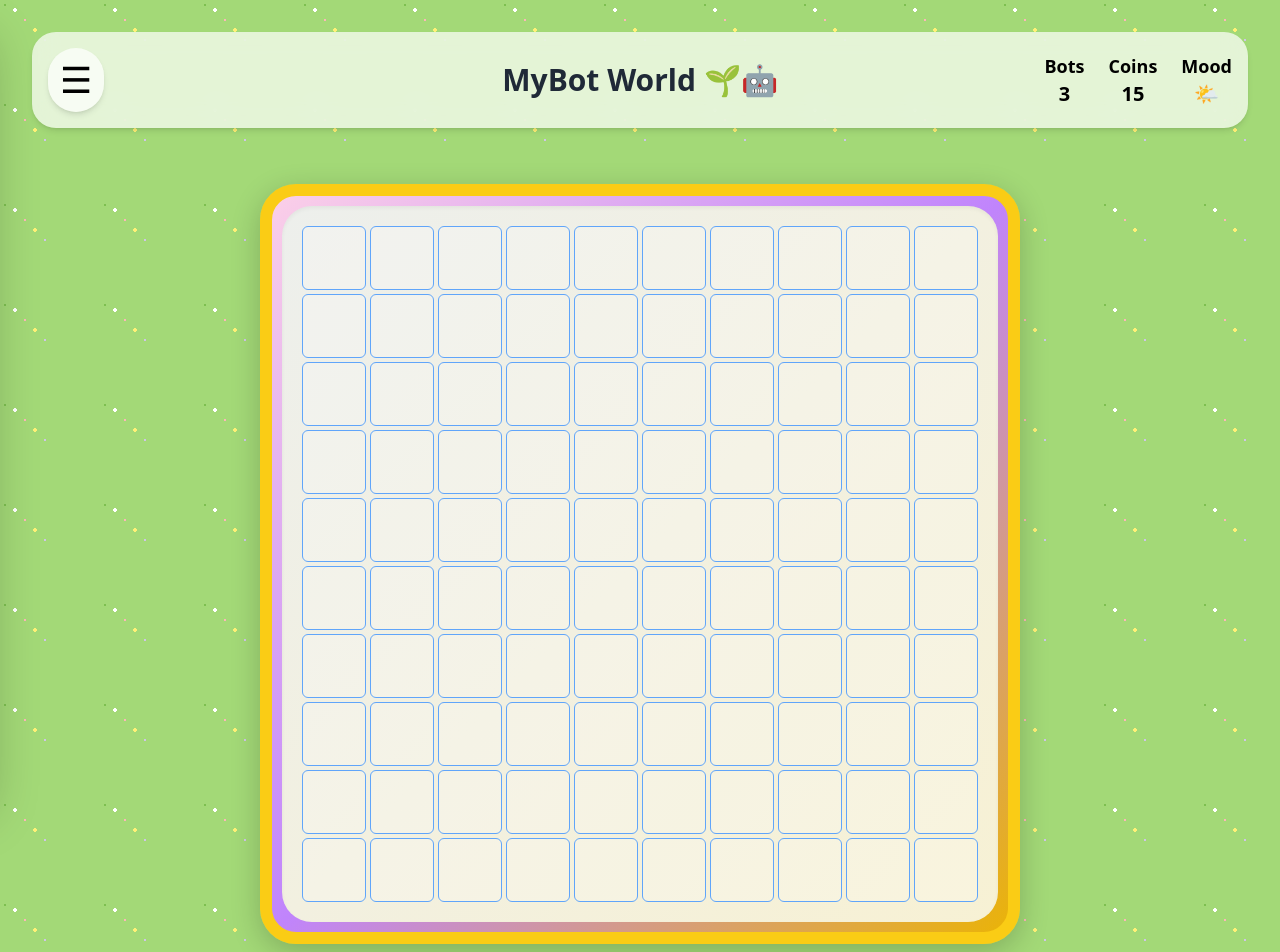
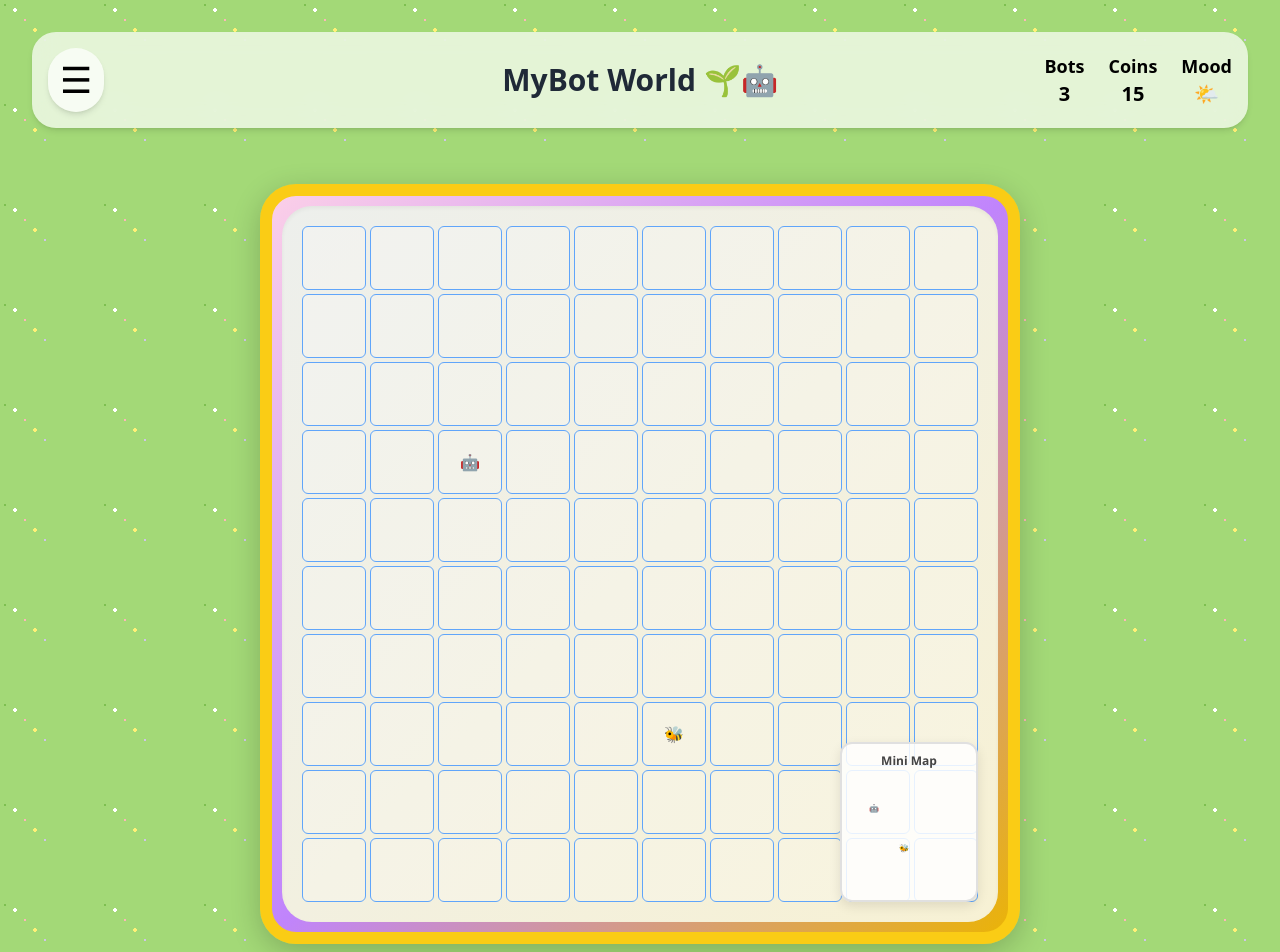
Before and after one commit to phylisscity/EC530---Final-Project-MyBot-, a React (Vite) app in the folder Frontend/frontend/: page / in a window 1280 px wide. Shown: the top 952 px of the page. Built offline with nearby package versions, Linux system fonts and the light colour scheme.

Commit message:
consolidated ui into botuihub, merged sidebar, controlpanel, etc.

```diff
--- a/Frontend/frontend/src/App.jsx
+++ b/Frontend/frontend/src/App.jsx
@@ -2,15 +2,13 @@
 import React, { useState } from 'react'; // updated. Need useState for sidebar control
 import Grid from './components/Grid'; // Grid layout
 import Bot from './components/Bot';   // Bot component
-import Sidebar from './components/Sidebar';  // Sidebar for menu
-import BotControlPanel from './components/ControlPanel'; // Floating action panel
-import FloatingIcons from './components/FloatingIcons';
+import BotUIHub from './components/BotUIHub';
 
 
 
 function App() {
 
-  // Menu open/close control
+  // sidebar open/close control
   const [isMenuOpen, setIsMenuOpen] = useState(false);
 
 
@@ -20,6 +18,16 @@ function App() {
     { botName: 'Bot #2', energy: 5, balance: 7, emoji: '🛸' },
     { botName: 'Bot #3', energy: 10, balance: 15, emoji: '🐝' },
   ];
+
+
+
+  // === Control Logic for Unified Panel (placeholder)
+  const handleCreateBot = () => console.log("Create Bot Clicked!");
+  const handleMoveRandom = () => console.log("Move Random Clicked!");
+  const handleRecharge = () => console.log("Recharge Clicked!");
+  const handleMessage = () => console.log("Message Clicked!");
+
+
 
   return (
     <div className="min-h-screen p-8 flex flex-col items-center">
@@ -44,6 +52,8 @@ function App() {
             MyBot World 🌱🤖
           </h1>
         </div>
+
+
 
         {/* Right-side Stats */}
         <div className="flex items-center space-x-6 ml-auto">
@@ -71,11 +81,6 @@ function App() {
       {/* ===== End Top Navbar ===== */}
 
 
-
-
-      {/* ===== Sidebar Slide-in Menu ===== */}
-      <Sidebar isOpen={isMenuOpen} onClose={() => setIsMenuOpen(false)} />
-      {/* ===== End Sidebar ===== */}
 
 
 
@@ -110,20 +115,15 @@ function App() {
 
 
 
-      {/* ===== Floating Bot Control Panel ===== */}
-      <BotControlPanel
-        onCreateBot={() => console.log("Create Bot Clicked!")}
-        onMoveRandom={() => console.log("Move Random Clicked!")}
-        onRecharge={() => console.log("Recharge Clicked!")}
-        onMessage={() => console.log("Message Clicked!")}
+      {/* ===== Unified Bot Control Panel (Sidebar + FloatingIcons) ======*/}
+      <BotUIHub
+        isOpen={isMenuOpen}
+        onClose={() => setIsMenuOpen(false)}
+        onCreateBot={handleCreateBot}
+        onMoveRandom={handleMoveRandom}
+        onRecharge={handleRecharge}
+        onMessage={handleMessage}
       />
-      {/* ===== End Control Panel ===== */}
-
-
-
-    // floating icons
-    <FloatingIcons />
-
 
 
 
--- a/Frontend/frontend/src/components/Grid.jsx
+++ b/Frontend/frontend/src/components/Grid.jsx
@@ -9,10 +9,24 @@ function Grid() {
   const cols = 10;
 
 
+
+  // Sample bot positions (you can update later)
+  const bots = [
+    { position: { x: 2, y: 3 }, emoji: '🤖' },
+    { position: { x: 5, y: 7 }, emoji: '🐝' }
+  ];
+
+
   // Build an array representing each cell
   const cells = [];
   for (let row = 0; row < rows; row++) {
     for (let col = 0; col < cols; col++) {
+
+
+      // Check if a bot is here
+      const botHere = bots.find(
+        (bot) => bot.position.x === col && bot.position.y === row
+      );
 
       cells.push(
 
@@ -22,16 +36,64 @@ function Grid() {
                     hover:shadow-lg hover:scale-110 transition-all duration-200 ease-in-out"
         >
         {/* Bot will be inserted here later */}
+          {botHere ? botHere.emoji : ''}
         </div>
 
       );
     }
   }
 
+
   return (
-    // Grid container with 10 columns
-    <div className="grid grid-cols-10 gap-1">
-      {cells}
+    <div className="grid-container">
+      {/*  actual grid */}
+      <div className="grid grid-cols-10 gap-1">{cells}</div>
+
+      {/* Mini map overlay */}
+      <MiniMap bots={bots} />
+    </div>
+  );
+}
+
+
+
+
+
+// MiniMap is a small floating grid that shows bot positions in real-time
+function MiniMap({ bots, gridSize = 12 }) {
+  const map = [];
+
+  for (let row = 0; row < gridSize; row++) {
+    const rowElements = [];
+
+    for (let col = 0; col < gridSize; col++) {
+
+      // Check if any bot is at this (col, row) coordinate
+      const botHere = bots.find(
+        (bot) => bot.position.x === col && bot.position.y === row
+      );
+
+
+      // Add a mini cell with either the bot emoji or blank
+      rowElements.push(
+        <div className="mini-cell" key={`${row}-${col}`}>
+          {botHere ? botHere.emoji || '🤖' : ''}
+        </div>
+      );
+    }
+
+    // After filling a row, add it to the overall grid
+    map.push(
+      <div className="mini-row" key={`row-${row}`}>
+        {rowElements}
+      </div>
+    );
+  }
+
+  return (
+    <div className="mini-map-container">
+      <p className="mini-title">Mini Map</p>
+      <div className="mini-grid">{map}</div>
     </div>
   );
 }
--- a/Frontend/frontend/src/components/Sidebar.jsx
+++ /dev/null
@@ -1,27 +0,0 @@
-// Sidebar.jsx - Hidden slide-in menu for controls
-import React from 'react';
-
-
-function Sidebar({ isOpen, onClose }) {
-  return (
-
-    <div className={`fixed top-0 left-0 h-full w-65 bg-white/80 shadow-2xl p-6 z-50 transform ${isOpen ? "translate-x-0" : "-translate-x-full"} transition-transform duration-300 ease-in-out rounded-tr-3xl rounded-br-3xl`}>
-
-      {/* Close button */}
-      <button onClick={onClose} className="text-2xl mb-8 hover:text-red-500 transition">
-        ❌
-      </button>
-
-
-      {/* Menu Items */}
-      <ul className="space-y-8 text-green-800 font-semibold text-lg">
-        <li className="hover:text-purple-500 cursor-pointer">➕ Add Bot</li>
-        <li className="hover:text-purple-500 cursor-pointer">🎯 Move Bots</li>
-        <li className="hover:text-purple-500 cursor-pointer">⚙️ Settings</li>
-      </ul>
-
-    </div>
-  );
-}
-
-export default Sidebar;
--- a/Frontend/frontend/src/index.css
+++ b/Frontend/frontend/src/index.css
@@ -64,3 +64,50 @@ body {
 .animate-drift {
   animation: drift 10s linear forwards;
 }
+
+
+
+
+
+/* === Mini Map Overlay === */
+.mini-map-container {
+  position: fixed;
+  bottom: 20px;
+  right: 20px;
+  background: rgba(255, 255, 255, 0.85);
+  border: 2px solid #e0e0e0;
+  border-radius: 12px;
+  padding: 8px;
+  box-shadow: 0 4px 12px rgba(0, 0, 0, 0.1);
+  z-index: 100;
+  font-family: 'Segoe UI', sans-serif;
+}
+
+.mini-title {
+  font-size: 12px;
+  font-weight: bold;
+  text-align: center;
+  margin-bottom: 4px;
+  color: #444;
+}
+
+.mini-grid {
+  display: grid;
+  grid-template-rows: repeat(12, 1fr);
+  gap: 2px;
+}
+
+.mini-row {
+  display: grid;
+  grid-template-columns: repeat(12, 1fr);
+  gap: 2px;
+}
+
+.mini-cell {
+  width: 8px;
+  height: 8px;
+  font-size: 8px;
+  display: flex;
+  align-items: center;
+  justify-content: center;
+}
```
